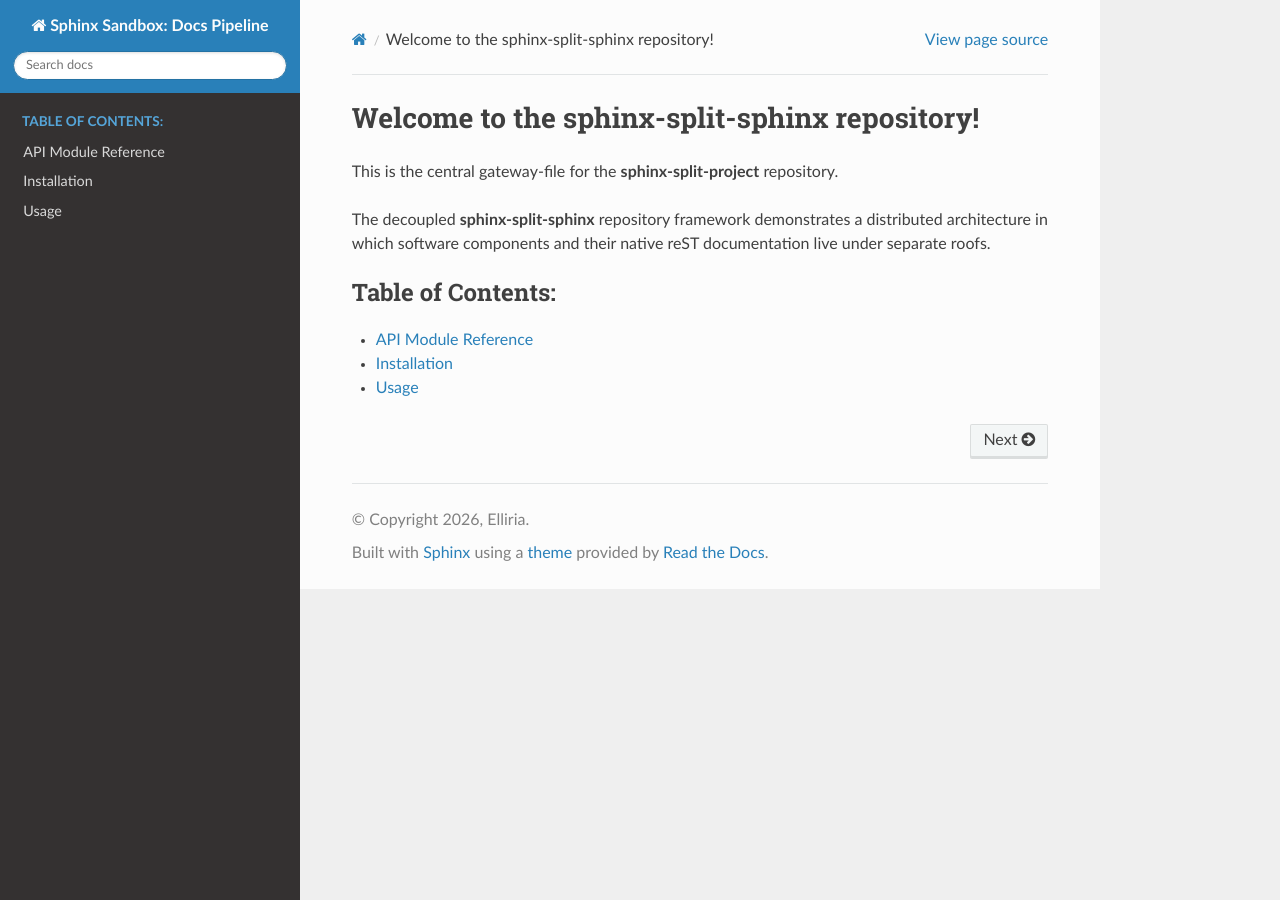
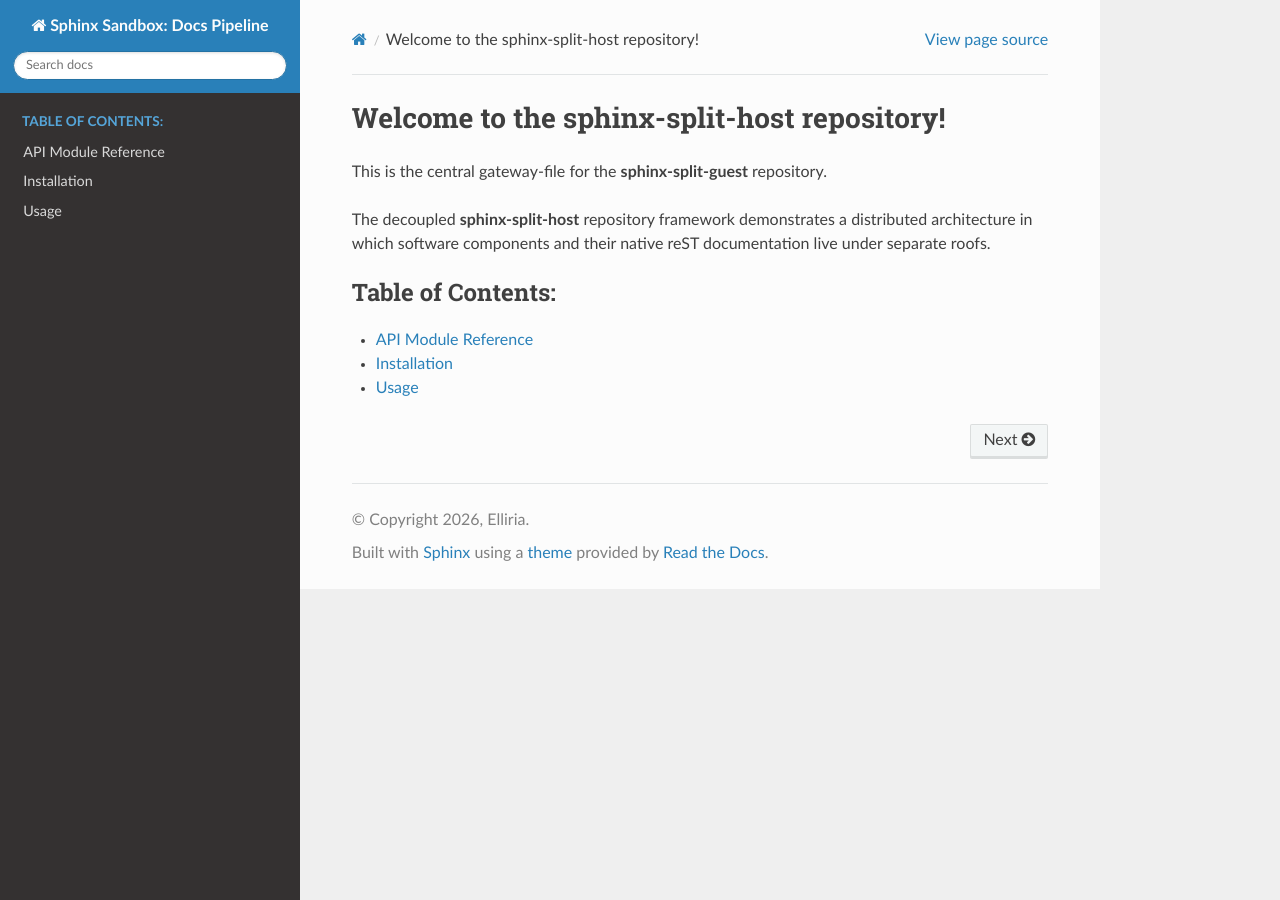
Before and after one commit to sphinx-playground/sphinx-split-host, a Sphinx documentation site: the page built from sphinx/index.rst, in a window 1280 px wide. Built offline with Sphinx 7.4.7 and the Read the Docs theme 3.1.0, drawn with Linux system fonts in a browser that asks for light colours.

Commit message:
Update repository names to reflect recent changes to both of them

```diff
--- a/sphinx/index.rst
+++ b/sphinx/index.rst
@@ -1,9 +1,9 @@
-Welcome to the sphinx-split-sphinx repository!
-==========================================
+Welcome to the sphinx-split-host repository!
+============================================
 
-This is the central gateway-file for the **sphinx-split-project** repository.
+This is the central gateway-file for the **sphinx-split-guest** repository.
 
-The decoupled **sphinx-split-sphinx** repository framework demonstrates a distributed architecture in which software components and their native reST documentation live under separate roofs.
+The decoupled **sphinx-split-host** repository framework demonstrates a distributed architecture in which software components and their native reST documentation live under separate roofs.
 
 .. toctree::
    :maxdepth: 2
```
